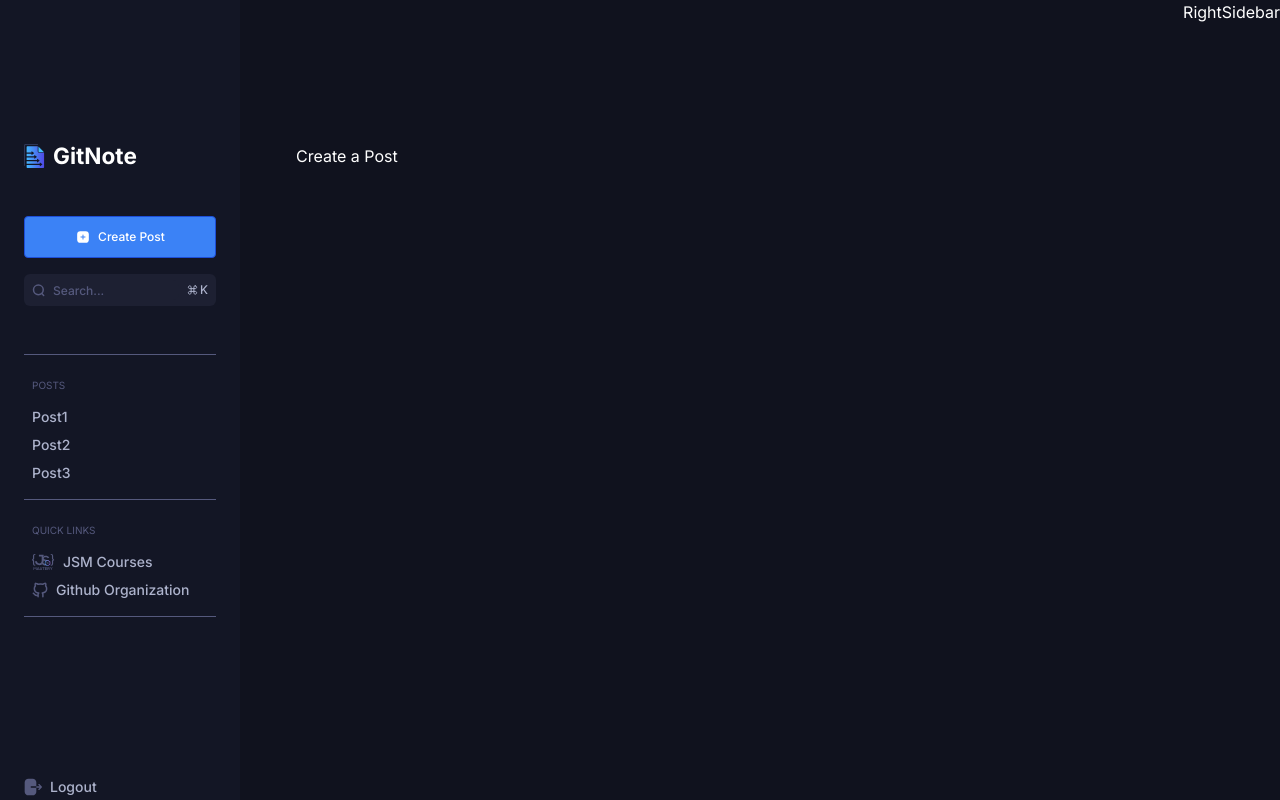
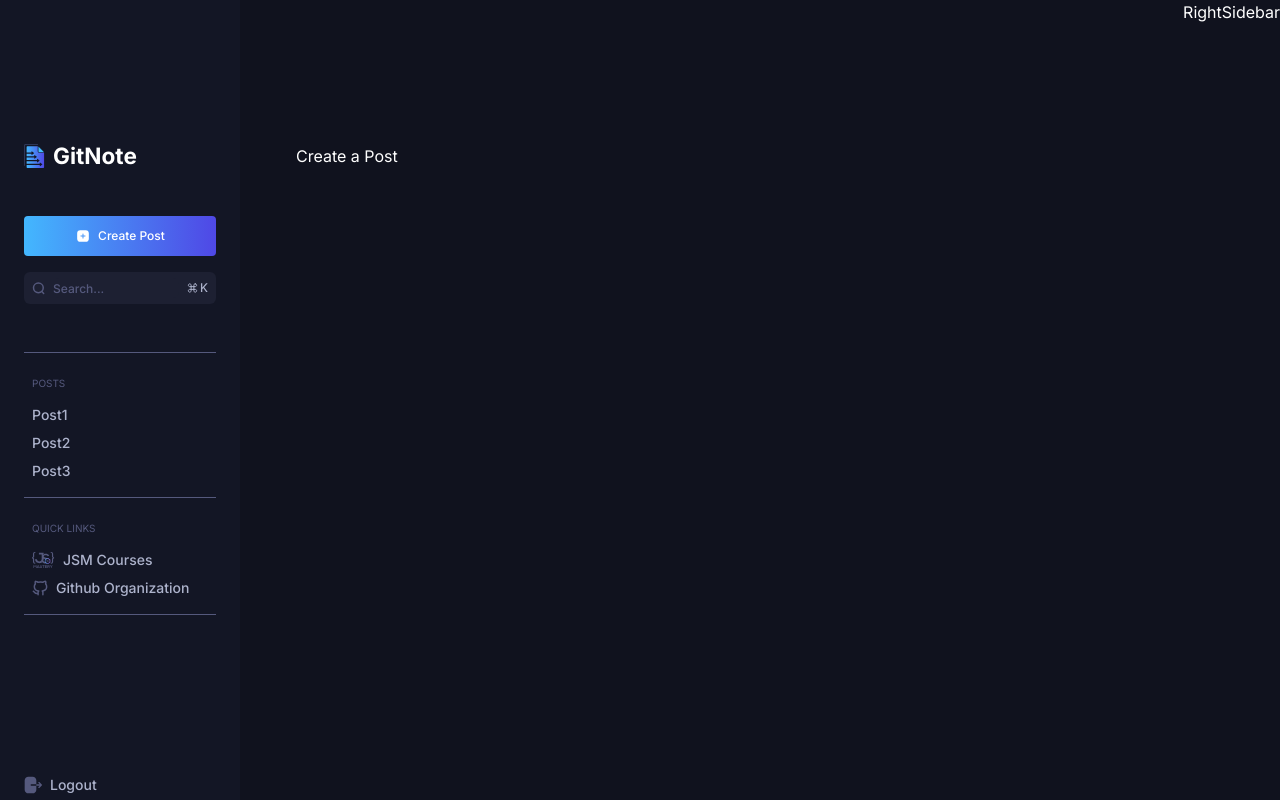
Before and after one commit to DDVVPP/GitNote, a Next.js app: page /create-post in a window 1280 px wide. Built offline with nearby package versions, Linux system fonts and the light colour scheme.

Commit message:
fix: gradient and opacity fix

```diff
--- a/app/globals.css
+++ b/app/globals.css
@@ -87,4 +87,8 @@
   .caption {
     @apply text-[10px] leading-[12.1px] font-normal;
   }
+
+  .primary-gradient {
+    background: linear-gradient(90deg, rgb(67, 183, 254), rgb(79, 72, 230));
+  }
 }
--- a/components/shared/side-navbar/SideNavbar.tsx
+++ b/components/shared/side-navbar/SideNavbar.tsx
@@ -27,7 +27,7 @@ const SideNavbar = () => {
           </div>
           <div className='space-y-4 pb-12'>
             <Link href='/posts/create-post'>
-              <button className="paragraph-4-medium flex w-full flex-row items-center justify-center rounded border border-blue-700 bg-blue-500 py-3 font-bold text-white hover:bg-blue-700">
+              <button className="paragraph-4-medium primary-gradient flex w-full flex-row items-center justify-center rounded border border-none py-3 font-bold text-white">
                 <Image
                 src={plusCircleIcon}
                 alt="Plus Icon"
--- a/tailwind.config.ts
+++ b/tailwind.config.ts
@@ -17,6 +17,7 @@ const config: Config = {
         primary: {
           500: '#42BBFF',
           800: '#0C3247',
+          900: '#42BBFF1A',
         },
         black: {
           600: '#2E3757',
@@ -31,10 +32,12 @@ const config: Config = {
         },
         purple: {
           500: '#9542FF',
+          900: '#9542FF1A',
         },
         green: {
           400: '#68D1BF',
-          500: '#42FF77'
+          500: '#42FF77',
+          900: '#42FF771A',
         }
       },
     },
```
